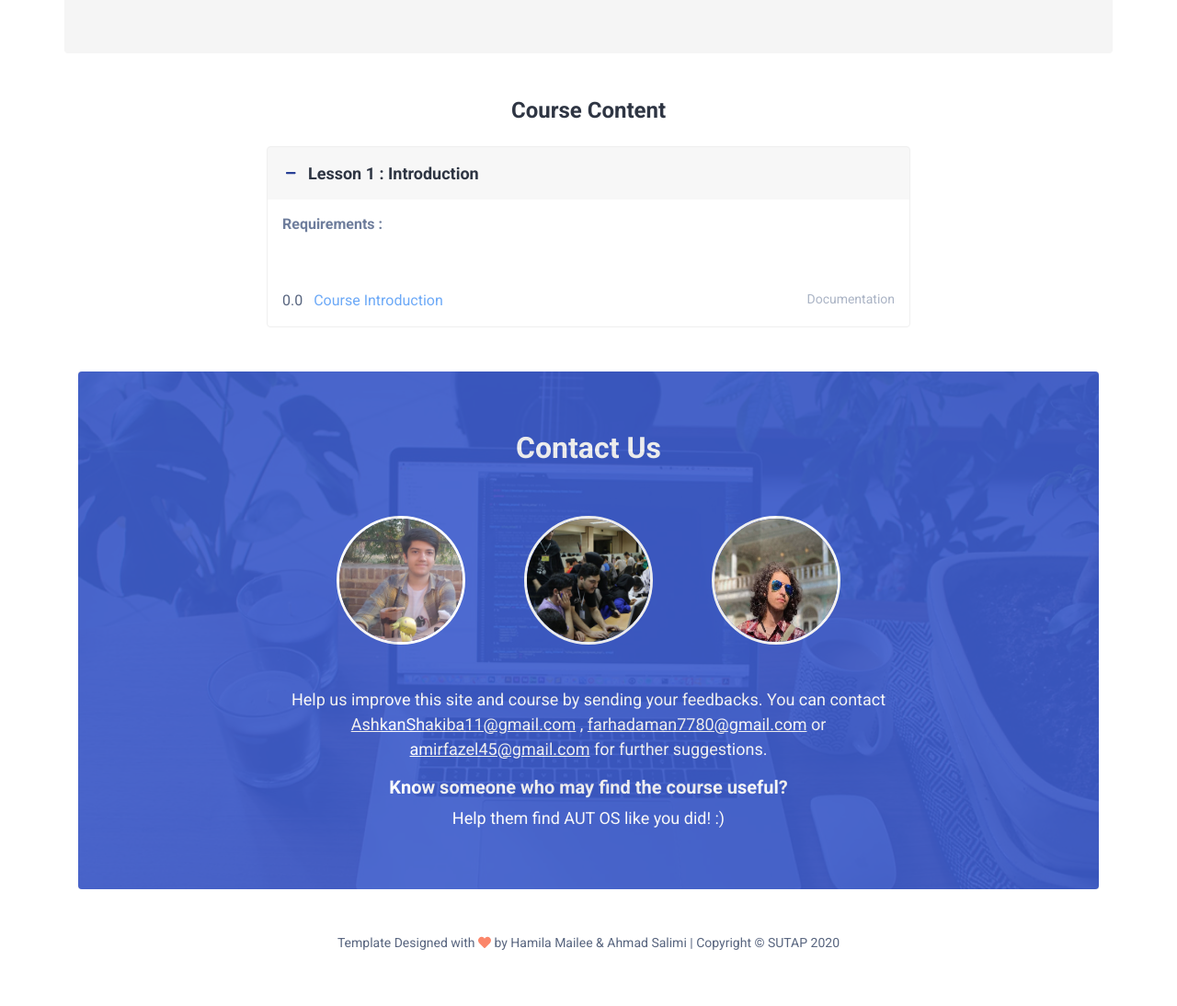
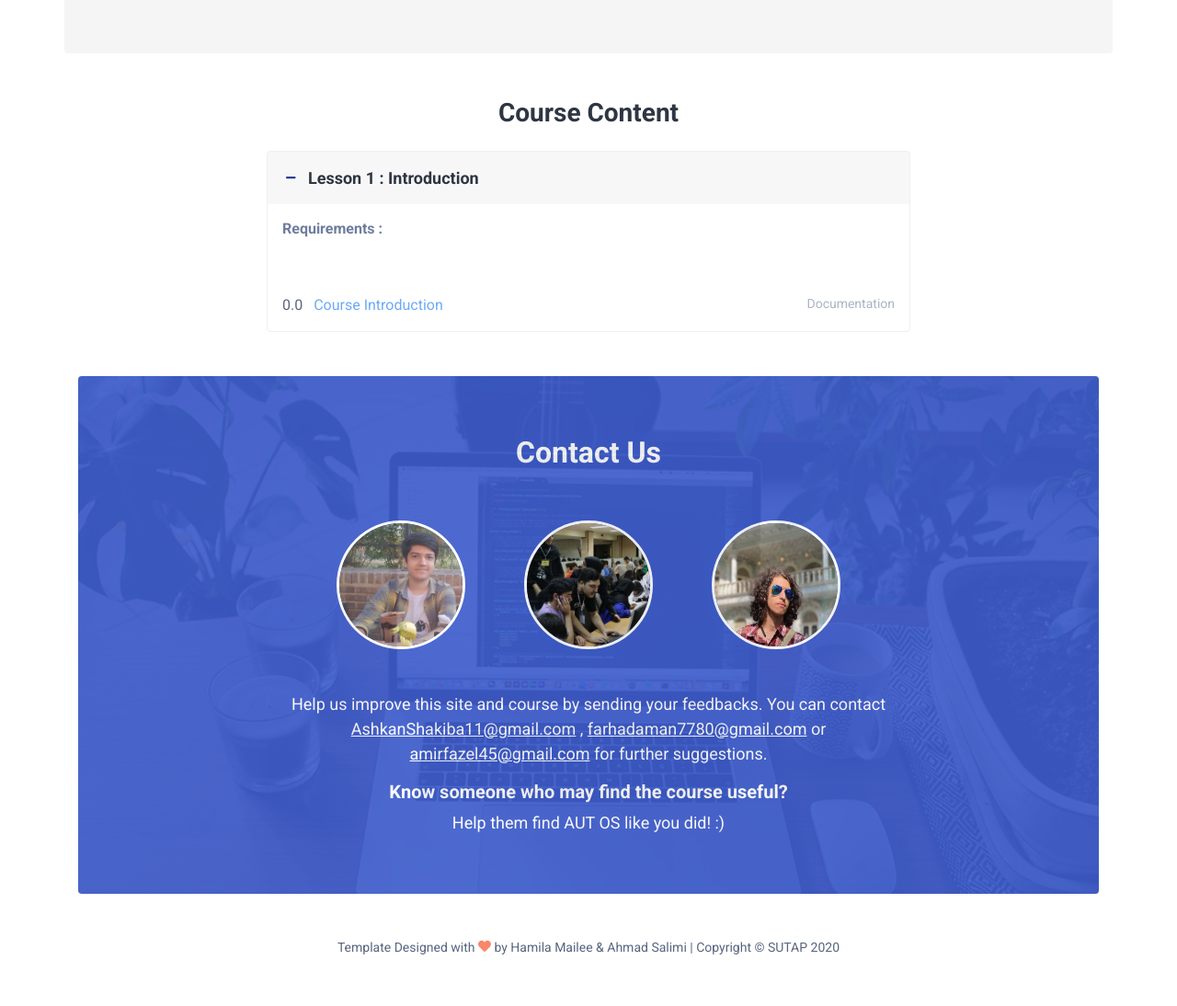
Before and after one commit to OS-CE-AUT/os-ce-aut.github.io, a Jekyll site: the page built from index.html, in a window 1280 px wide. Shown: the part 2003-3097 px from the top of the page at 92% size. Built offline with Jekyll 4.4.1, drawn with Linux system fonts in a browser that asks for light colours; comment, search, counter and statistics services are not loaded.

Commit message:
fix: made a title bigger

```diff
--- a/_includes/sections/content.html
+++ b/_includes/sections/content.html
@@ -13,7 +13,7 @@
             <!--//row-->
         <!-- </div> -->
         <!--//course-summary-->
-        <h4 class="text-center mb-4">{{ site.data.content.subtitle }}</h4>
+        <h3 class="text-center mb-4">{{ site.data.content.subtitle }}</h3>
         <div class="accordion module-accordion" id="module-accordion">
             {% for lesson in site.data.content.lessons %}
             <div class="module-item card">
```
